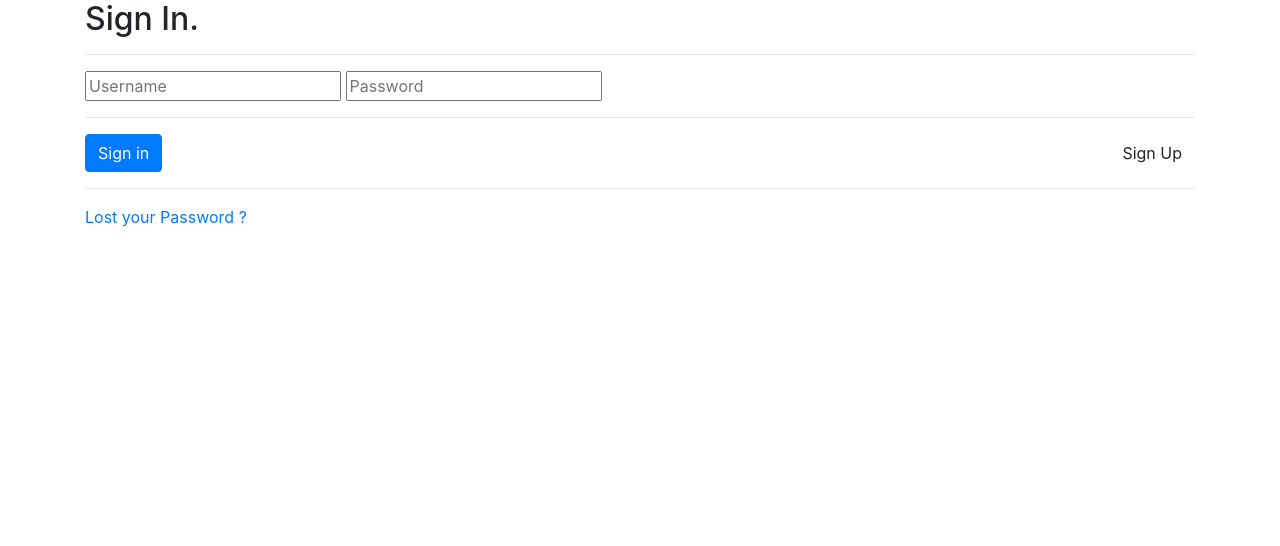
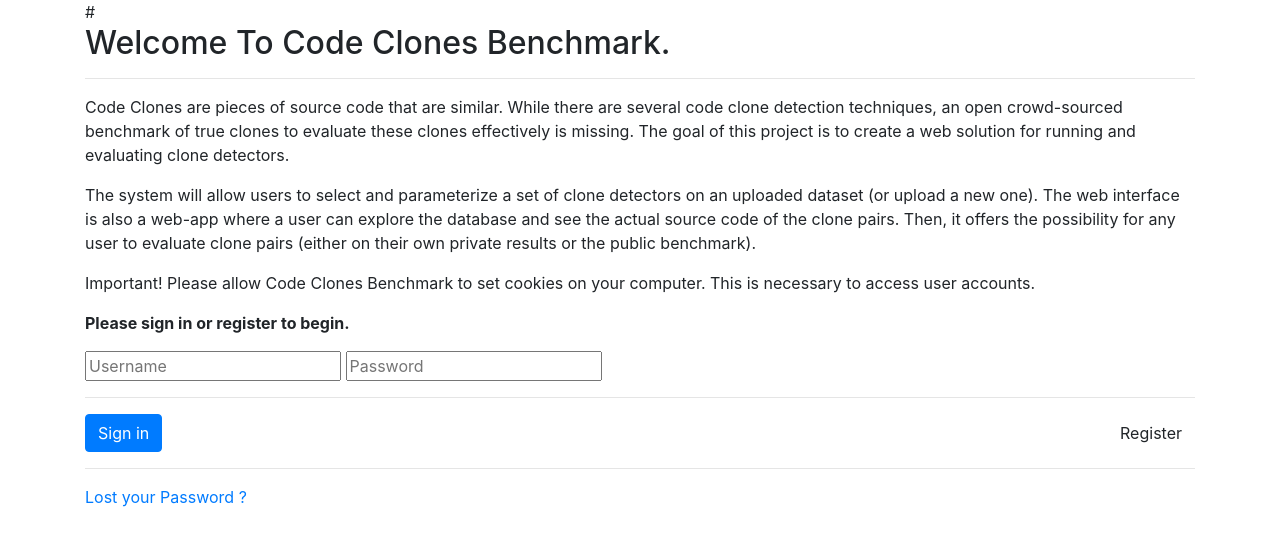
Before and after one commit to hydure/Code-Clones-Benchmark, a PHP site: page /phpmail/ in a window 1280 px wide. Shown: the top 546 px of the page. Run offline with PHP 8.4, Linux system fonts and the light colour scheme; some libraries are stand-ins or nearby versions.

Commit message:
Replace index.php

```diff
--- a/code/index.php
+++ b/code/index.php
@@ -5,7 +5,7 @@ $user_login = new USER();
 
 if($user_login->is_logged_in()!="")
 {
- $user_login->redirect('CCBHome1.1.html');
+ $user_login->redirect('CCBHome1.1.php');
 }
 
 if(isset($_POST['btn-login']))
@@ -15,7 +15,7 @@ if(isset($_POST['btn-login']))
  echo "$uname $upass entered";
  if($user_login->login($uname,$upass))
  {
-  $user_login->redirect('CCBHome1.1.html');
+  $user_login->redirect('CCBHome1.1.php');
  }
 }
 ?>
@@ -36,15 +36,13 @@ if(isset($_POST['btn-login']))
   </head>
   <body id="login">
     <div class="container">
-  <?php
-  if(isset($_GET['inactive']))
-  {
-	$user_login->redirect('CCBHome1.1.html');
-   ?>
+#  <?php
+#  if(isset($_GET['inactive']))
+#  {
+#	$user_login->redirect('CCBHome1.1.php');
 
-            <?php
-  }
-  ?>
+#  }
+#  ?>
         <form class="form-signin" method="post">
         <?php
         if(isset($_GET['error']))
@@ -57,12 +55,17 @@ if(isset($_POST['btn-login']))
             <?php
   }
   ?>
-        <h2 class="form-signin-heading">Sign In.</h2><hr />
+        <h2 class="form-signin-heading">Welcome To Code Clones Benchmark.</h2><hr />
+<p>Code Clones are pieces of source code that are similar. While there are several code clone detection techniques, an open crowd-sourced benchmark of true clones to evaluate these clones effectively is missing. The goal of this project is to create a web solution for running and evaluating clone detectors. </p>
+
+<p>	The system will allow users to select and parameterize a set of clone detectors on an uploaded dataset (or upload a new one). The web interface is also a web-app where a user can explore the database and see the actual source code of the clone pairs. Then, it offers the possibility for any user to evaluate clone pairs (either on their own private results or the public benchmark).</p>
+<p> Important! Please allow Code Clones Benchmark to set cookies on your computer. This is necessary to access user accounts.</p>
+<p> <strong> Please sign in or register to begin.</strong></p>
         <input type="text" class="input-block-level" placeholder="Username" name="txtuname" required />
         <input type="password" class="input-block-level" placeholder="Password" name="txtupass" required />
       <hr />
         <button class="btn btn-large btn-primary" type="submit" name="btn-login">Sign in</button>
-        <a href="signup.php" style="float:right;" class="btn btn-large">Sign Up</a><hr />
+        <a href="signup.php" style="float:right;" class="btn btn-large">Register</a><hr />
         <a href="fpass.php">Lost your Password ? </a>
       </form>
 
```
